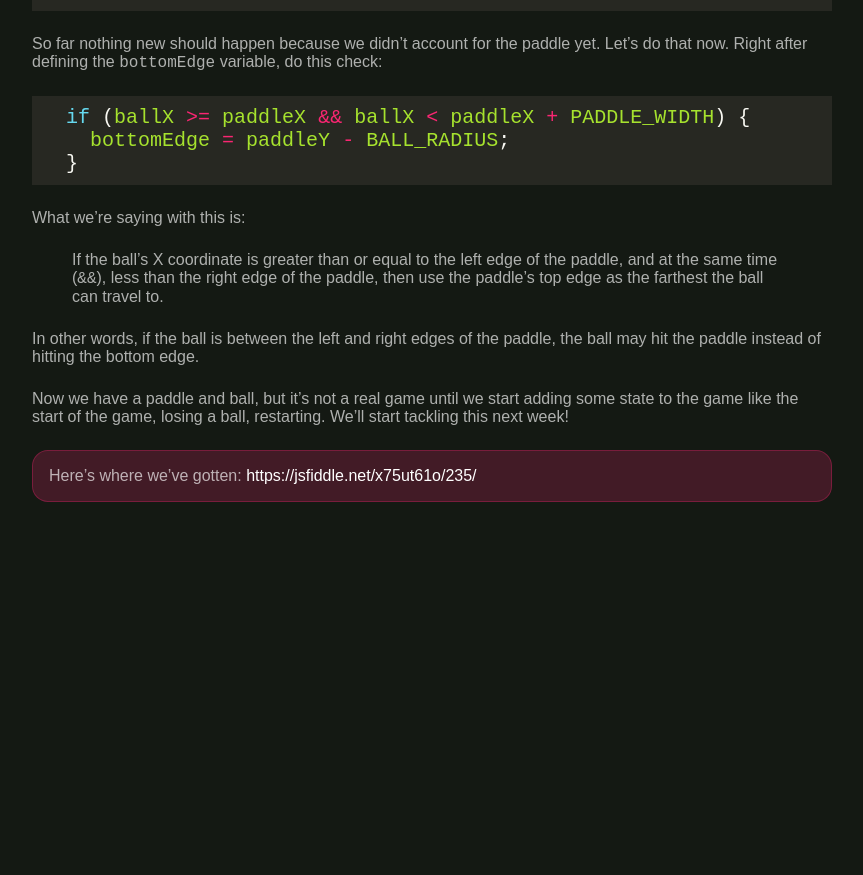
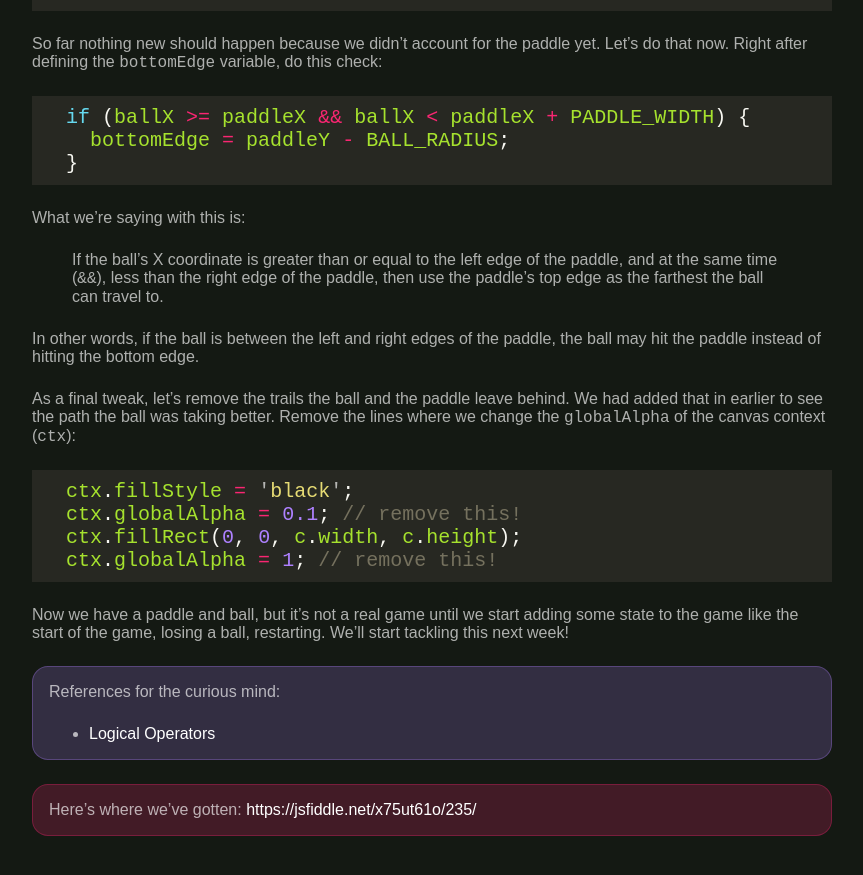
Before and after one commit to atesgoral/dukecode.club, a Jekyll site: the page built from _posts/2018-01-25-week-9-paddle.md, in a window 1280 px wide and 900 px high, scrolled down 1748 px. Shown: the top 875 px of the window, without its empty margins (208-1071 px from the left). Built offline with Jekyll 4.4.1, drawn with Linux system fonts in a browser that asks for light colours; our own code applies the rules of GitHub Pages for plain Markdown files; before the commit the page ends 2314 px from its top, so only the background shows below that.

Commit message:
Add references, alpha removal

````diff
--- a/_posts/2018-01-25-week-9-paddle.md
+++ b/_posts/2018-01-25-week-9-paddle.md
@@ -81,7 +81,23 @@ What we're saying with this is:
 
 In other words, if the ball is between the left and right edges of the paddle, the ball may hit the paddle instead of hitting the bottom edge.
 
+As a final tweak, let's remove the trails the ball and the paddle leave behind. We had added that in earlier to see the path the ball was taking better. Remove the lines where we change the `globalAlpha` of the canvas context (`ctx`):
+
+```js
+  ctx.fillStyle = 'black';
+  ctx.globalAlpha = 0.1; // remove this!
+  ctx.fillRect(0, 0, c.width, c.height);
+  ctx.globalAlpha = 1; // remove this!
+```
+
 Now we have a paddle and ball, but it's not a real game until we start adding some state to the game like the start of the game, losing a ball, restarting. We'll start tackling this next week!
+
+<div markdown="1">
+References for the curious mind:
+
+* [Logical Operators](https://developer.mozilla.org/en-US/docs/Web/JavaScript/Reference/Operators/Logical_Operators)
+</div>
+{: .panel .references }
 
 Here's where we've gotten: <https://jsfiddle.net/x75ut61o/235/>
 {: .panel .snapshot }
````
Also changed, not shown: _posts/2017-11-30-week-4-functions.md (line endings or trailing spaces), _posts/2018-01-18-week-8-bouncing-ball-part-2.md (line endings or trailing spaces).
